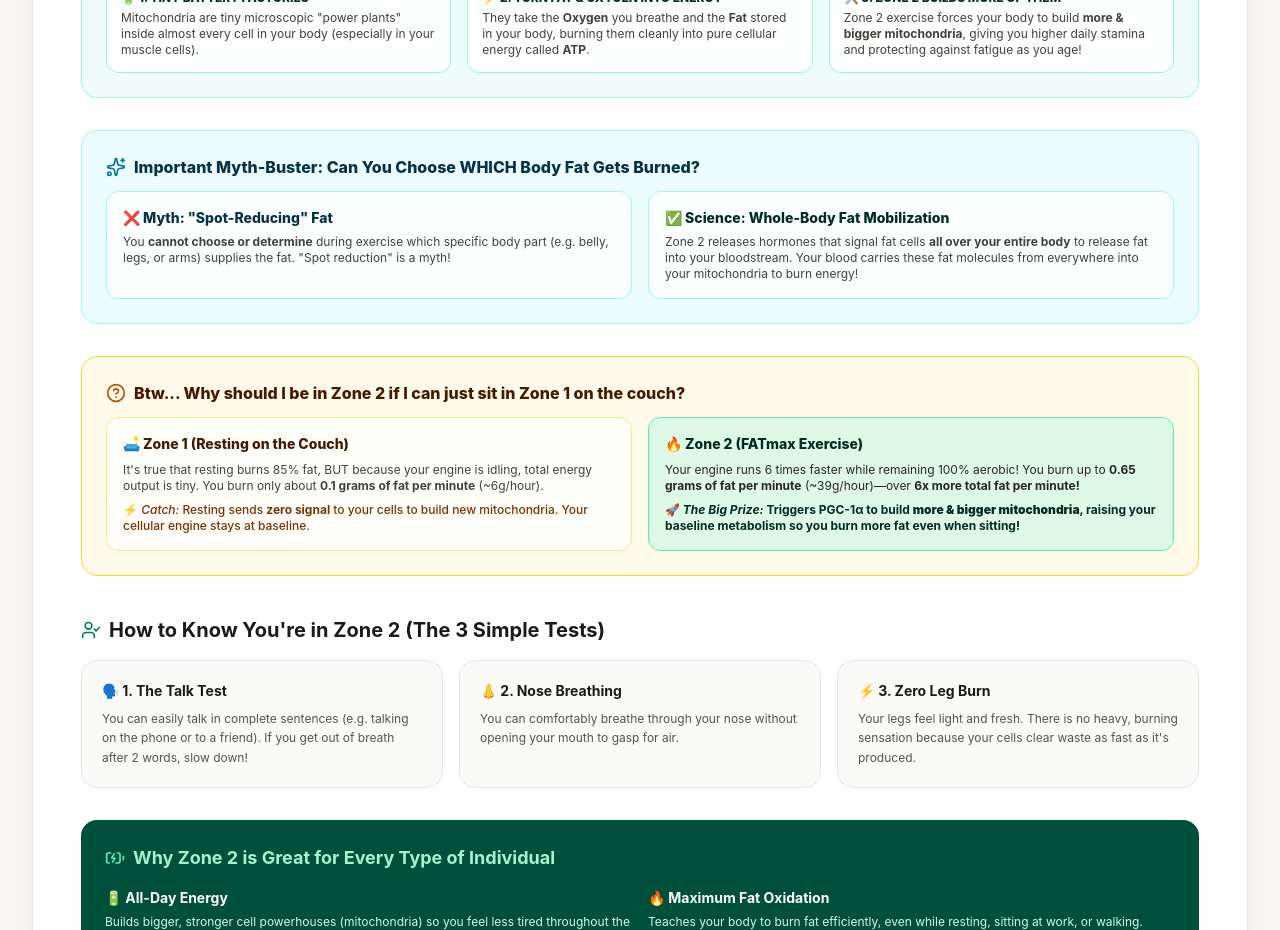
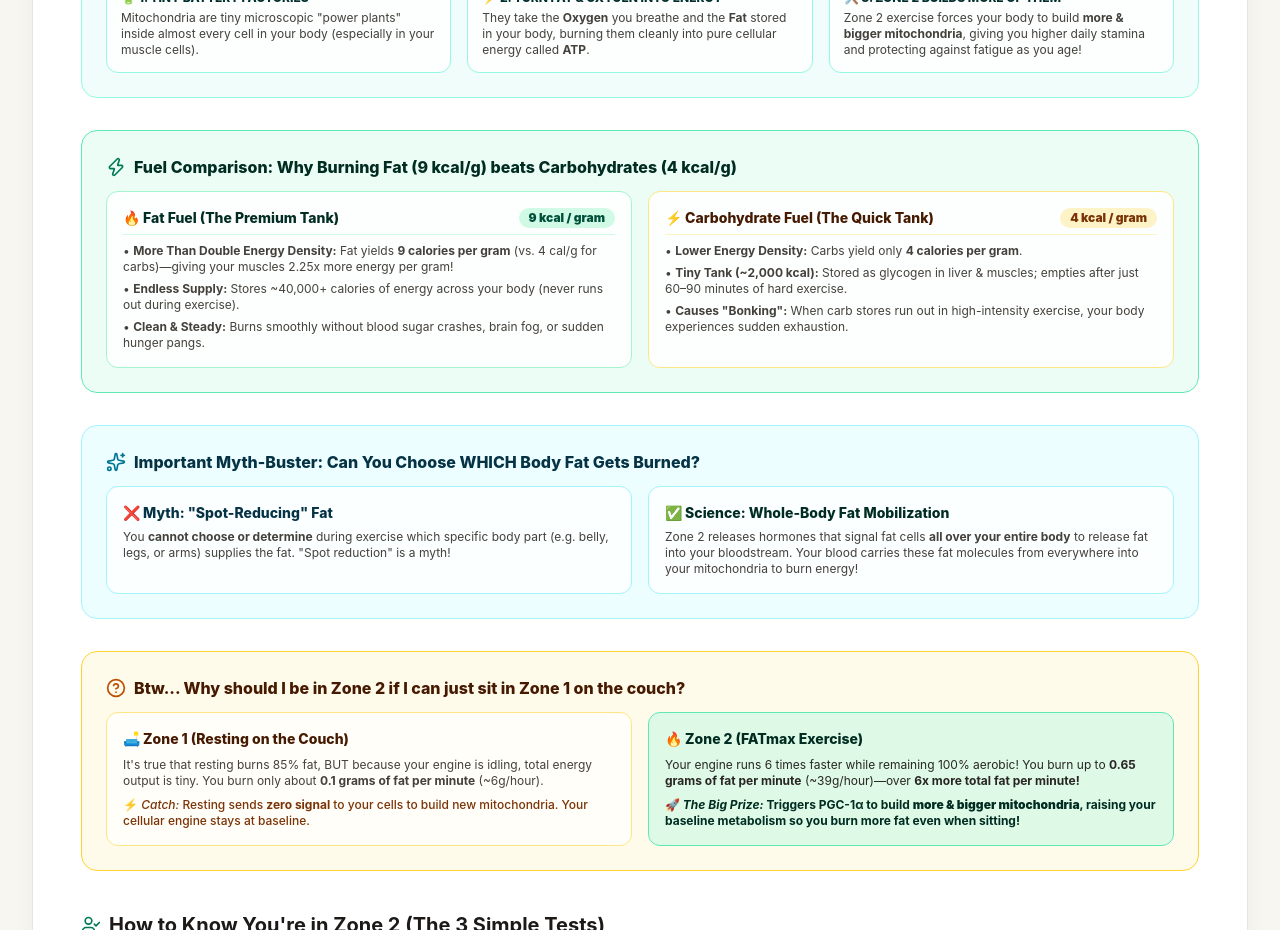
Before and after one commit to ishaypesok/optimus-magazine, a React (Vite) app: page / in a window 1280 px wide. Shown: the part 780-1710 px from the top of the page. Built offline with nearby package versions, Linux system fonts and the light colour scheme.

Commit message:
Add Fat 9 kcal/g vs Carbs 4 kcal/g energy density comparison card to Page 1

```diff
--- a/src/components/MagazineView.jsx
+++ b/src/components/MagazineView.jsx
@@ -126,6 +126,42 @@ export default function MagazineView({ currentZoneId, setCurrentZoneId, activeAr
                     Zone 2 exercise forces your body to build <strong>more & bigger mitochondria</strong>, giving you higher daily stamina and protecting against fatigue as you age!
                   </p>
                 </div>
+              </div>
+            </div>
+
+            {/* Fuel Energy Comparison Card: Fat (9 kcal/g) vs Carbs (4 kcal/g) */}
+            <div className="p-6 rounded-2xl bg-emerald-50 border border-emerald-300 space-y-3 font-sans">
+              <div className="flex items-center gap-2 text-emerald-950 font-extrabold text-base">
+                <Zap className="w-5 h-5 text-emerald-700" />
+                <span>Fuel Comparison: Why Burning Fat (9 kcal/g) beats Carbohydrates (4 kcal/g)</span>
+              </div>
+
+              <div className="grid grid-cols-1 md:grid-cols-2 gap-4 text-xs sm:text-sm text-stone-800 leading-relaxed font-normal">
+
+                <div className="p-4 rounded-xl bg-white/90 border border-emerald-200 space-y-2">
+                  <div className="flex items-center justify-between text-sm font-extrabold text-emerald-950 border-b border-emerald-100 pb-1.5">
+                    <span>🔥 Fat Fuel (The Premium Tank)</span>
+                    <span className="px-2.5 py-0.5 rounded-full bg-emerald-100 text-emerald-900 text-xs font-black">9 kcal / gram</span>
+                  </div>
+                  <ul className="space-y-1.5 text-xs text-stone-700">
+                    <li>• <strong>More Than Double Energy Density:</strong> Fat yields <strong>9 calories per gram</strong> (vs. 4 cal/g for carbs)—giving your muscles 2.25x more energy per gram!</li>
+                    <li>• <strong>Endless Supply:</strong> Stores ~40,000+ calories of energy across your body (never runs out during exercise).</li>
+                    <li>• <strong>Clean & Steady:</strong> Burns smoothly without blood sugar crashes, brain fog, or sudden hunger pangs.</li>
+                  </ul>
+                </div>
+
+                <div className="p-4 rounded-xl bg-white/90 border border-amber-200 space-y-2">
+                  <div className="flex items-center justify-between text-sm font-extrabold text-amber-950 border-b border-amber-100 pb-1.5">
+                    <span>⚡ Carbohydrate Fuel (The Quick Tank)</span>
+                    <span className="px-2.5 py-0.5 rounded-full bg-amber-100 text-amber-900 text-xs font-black">4 kcal / gram</span>
+                  </div>
+                  <ul className="space-y-1.5 text-xs text-stone-700">
+                    <li>• <strong>Lower Energy Density:</strong> Carbs yield only <strong>4 calories per gram</strong>.</li>
+                    <li>• <strong>Tiny Tank (~2,000 kcal):</strong> Stored as glycogen in liver & muscles; empties after just 60–90 minutes of hard exercise.</li>
+                    <li>• <strong>Causes "Bonking":</strong> When carb stores run out in high-intensity exercise, your body experiences sudden exhaustion.</li>
+                  </ul>
+                </div>
+
               </div>
             </div>
 
```
Also changed, not shown: 1 other file (tests, documents, lock files or other folders).
